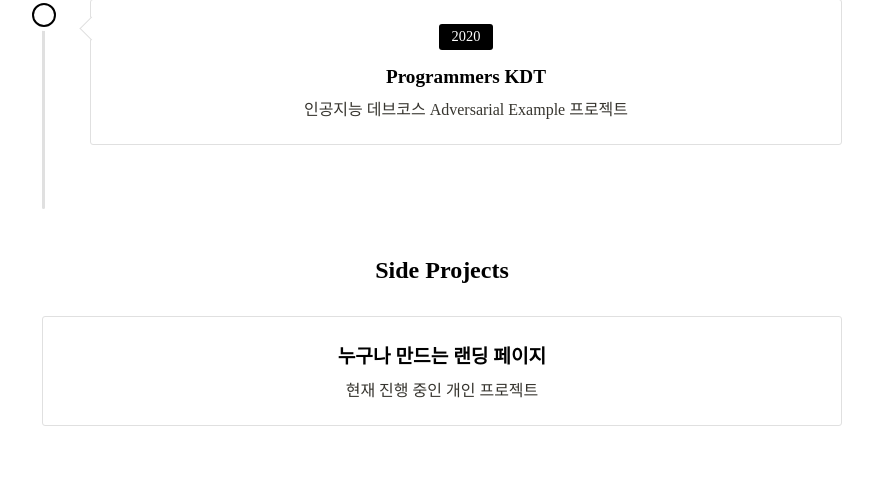
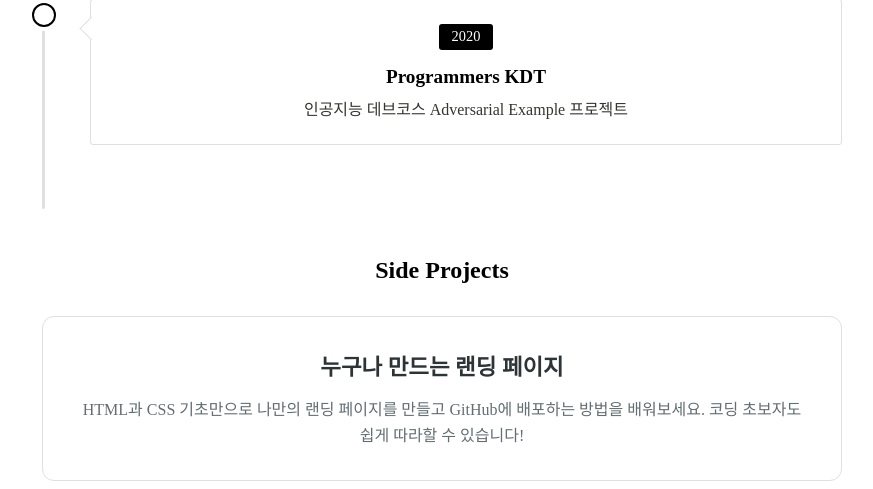
Before and after one commit to hughqlee/hughqlee.com, a Flask app: page / in a window 1280 px wide. Shown: the part 692-1181 px from the top of the page, without its empty margins (198-1071 px from the left). Before the commit the page ends 1118 px from the top, so only its background shows below. Run offline with Flask 3, Linux system fonts and the light colour scheme.

Commit message:
styled side projects

```diff
--- a/templates/landing4everyone.html
+++ b/templates/landing4everyone.html
@@ -974,6 +974,7 @@
         justify-content: center;
         gap: 30px;
         margin-top: 15px;
+        flex-wrap: wrap;
     }
 
     .requirement-items a {
@@ -1065,7 +1066,7 @@
         display: grid;
         grid-template-columns: repeat(3, 1fr);
         gap: 20px;
-        margin: 20px 0;
+        margin-bottom: 40px;
         max-width: 500px;
         margin-left: auto;
         margin-right: auto;
--- a/templates/main.html
+++ b/templates/main.html
@@ -78,7 +78,7 @@
             </a>
         </div>
         <hr />
-    </he¸ader>
+    </header>
     <section>
         <div class="timeline">
             <div class="timeline-item">
@@ -110,7 +110,7 @@
         <div class="project-grid">
             <a href="/landing4everyone" class="project-card">
                 <h3>누구나 만드는 랜딩 페이지</h3>
-                <p>현재 진행 중인 개인 프로젝트</p>
+                <p>HTML과 CSS 기초만으로 나만의 랜딩 페이지를 만들고 GitHub에 배포하는 방법을 배워보세요. 코딩 초보자도 쉽게 따라할 수 있습니다!</p>
             </a>
         </div>
     </section>
@@ -259,35 +259,70 @@
 
     .project-card {
         background: #fff;
-        padding: 1.5rem;
-        border-radius: 3px;
+        padding: 2rem;
+        border-radius: 12px;
         border: 1px solid #E0E0E0;
         text-decoration: none;
         color: inherit;
         transition: all 0.3s ease;
+        position: relative;
+        overflow: hidden;
+    }
+
+    .project-card::before {
+        content: '';
+        position: absolute;
+        top: 0;
+        left: 0;
+        width: 100%;
+        height: 4px;
+        background: linear-gradient(90deg, #FF6B6B, #4ECDC4);
+        transform: scaleX(0);
+        transform-origin: left;
+        transition: transform 0.3s ease;
     }
 
     .project-card:hover {
         transform: translateY(-5px);
-        border-color: #000;
-        box-shadow: 0 5px 15px rgba(0,0,0,0.1);
+        border-color: transparent;
+        box-shadow: 0 10px 30px rgba(0,0,0,0.1);
+    }
+
+    .project-card:hover::before {
+        transform: scaleX(1);
     }
 
     .project-card h3 {
-        margin: 0 0 0.5rem 0;
-        color: #000;
-        font-size: 1.2rem;
-        font-weight: 600;
+        margin: 0 0 1rem 0;
+        color: #2D3436;
+        font-size: 1.4rem;
+        font-weight: 700;
+        position: relative;
     }
 
     .project-card p {
         margin: 0;
-        color: #37352F;
+        color: #636E72;
+        line-height: 1.6;
+        font-size: 1rem;
     }
 
     @media (max-width: 600px) {
         .project-grid {
             padding: 0 1rem;
+            grid-template-columns: 1fr;
+        }
+
+        .project-card {
+            padding: 1.5rem;
+        }
+
+        .project-card h3 {
+            font-size: 1.2rem;
+        }
+
+        .project-card p {
+            font-size: 0.9rem;
         }
     }
     </style>
```
